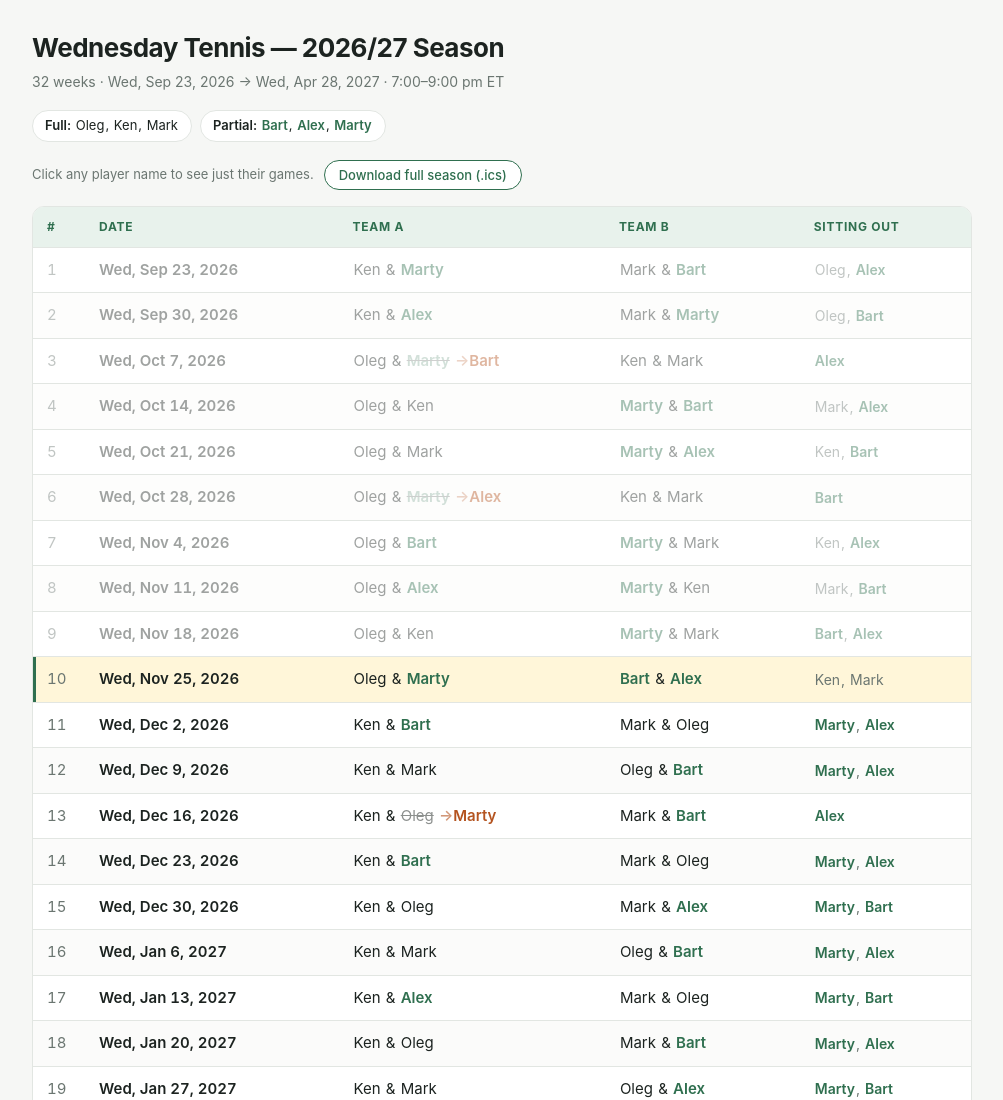
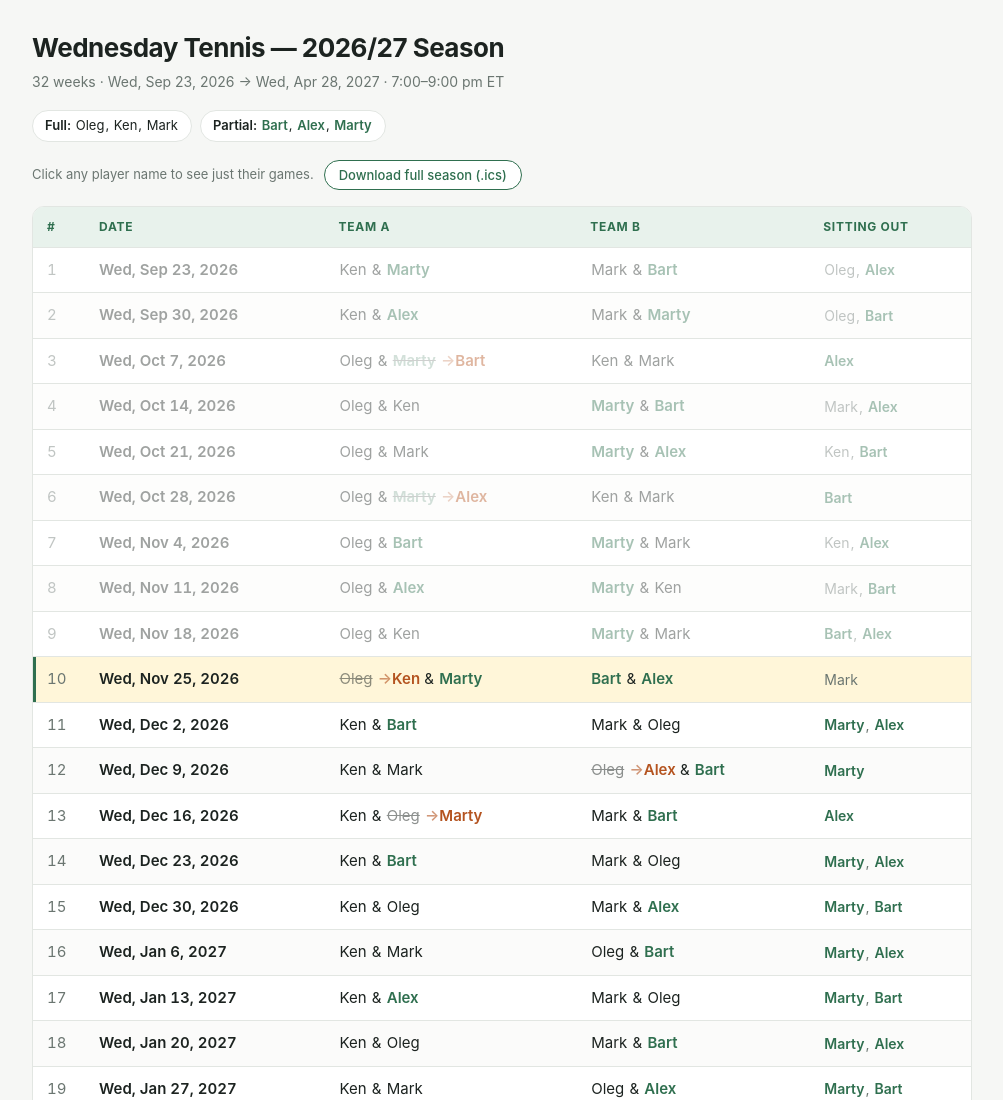
Before and after one commit to zirben0/Southampton_Tennis_26_27, a plain HTML site: page index.html in a window 1280 px wide. Shown: the top 1100 px of the page, without its empty margins (138-1141 px from the left). Drawn offline with Linux system fonts and the light colour scheme.

Commit message:
Add files via upload

```diff
--- a/index.html
+++ b/index.html
@@ -111,6 +111,8 @@ const HALVES = ["Marty","Bart","Alex"];
 const SUBS = {
   "2026-10-07": { out:"Marty", in:"Bart" },
   "2026-10-28": { out:"Marty", in:"Alex" },
+  "2026-11-25": { out:"Oleg", in:"Ken" },
+  "2026-12-09": { out:"Oleg", in:"Alex" },
   "2026-12-16": { out:"Oleg", in:"Marty" }
   // "2027-02-03": { out:"Alex", in:"Jim P."  }
 };
```
